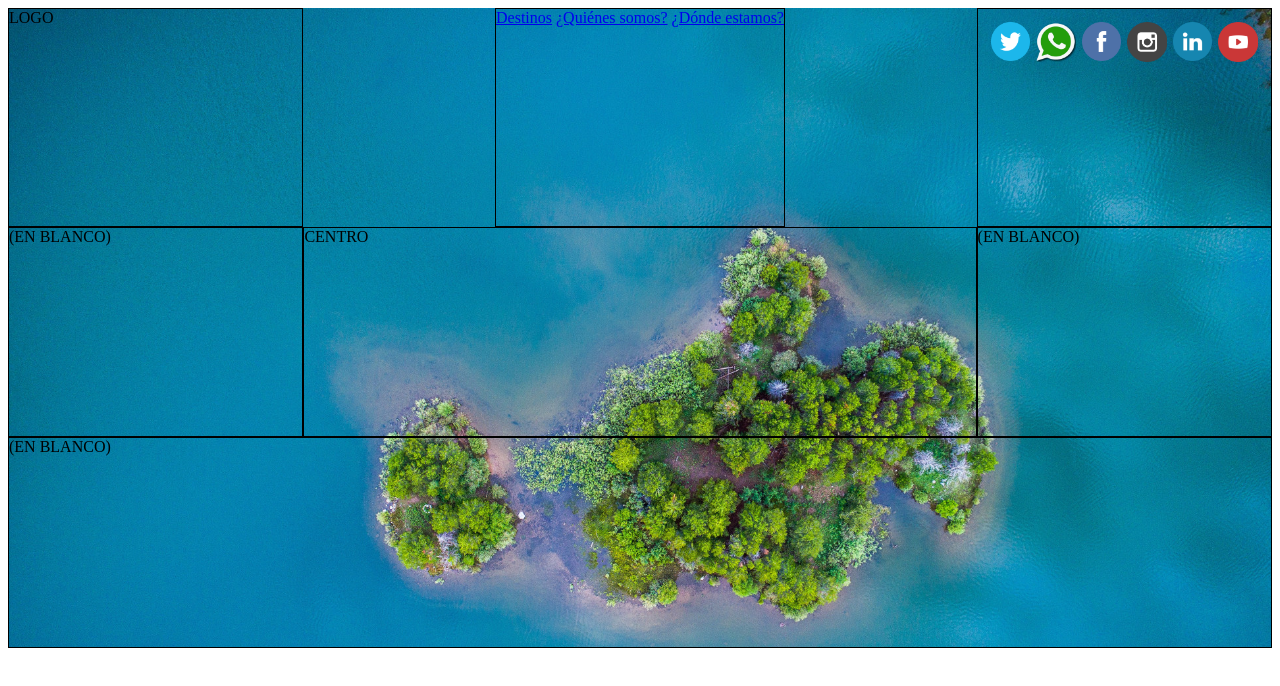
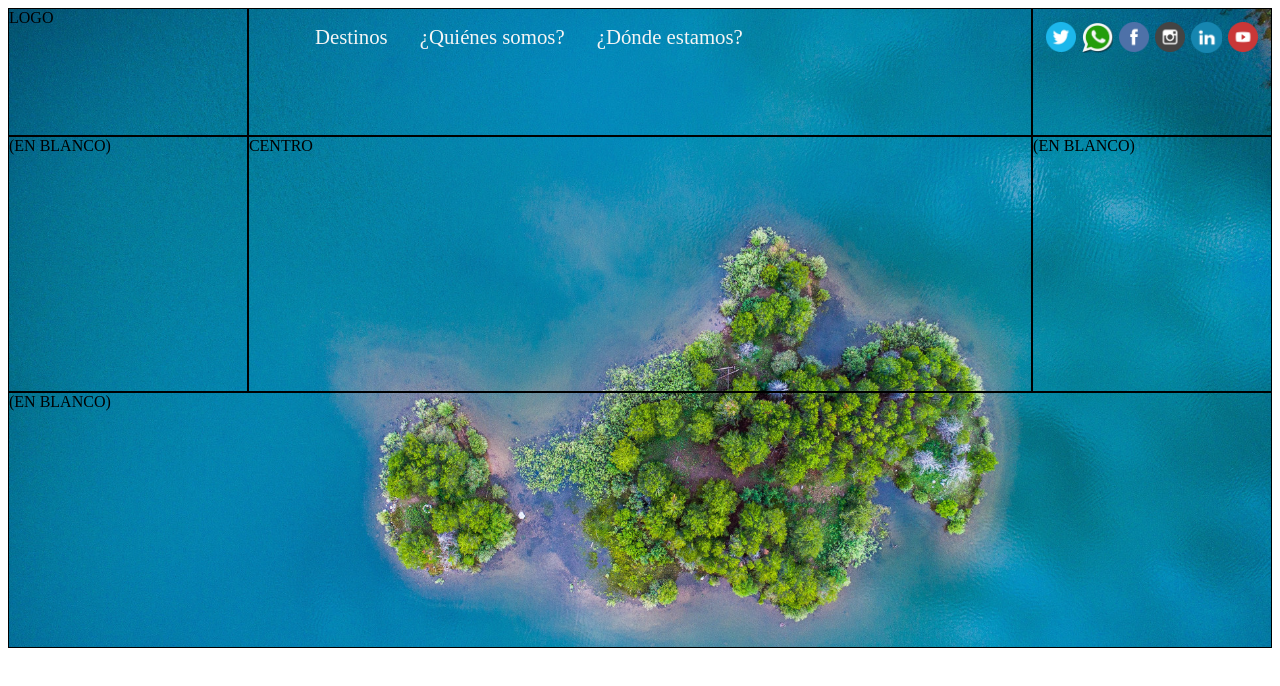
Before and after one commit to Danisaur117/GeeksHubsTravels, a website: page index.html in a window 1280 px wide. Drawn offline with Linux system fonts and the light colour scheme.

Commit message:
Added the navigation bar on top of the page

```diff
--- a/index.html
+++ b/index.html
@@ -15,9 +15,9 @@
             </div>
             <div class="item-menu">
                 <nav class="navbar">
-                    <a href="#" class="link">Destinos</a>
-                    <a href="#" class="link">¿Quiénes somos?</a>
-                    <a href="#" class="link">¿Dónde estamos?</a>
+                    <a href="#" class="option1">Destinos</a>
+                    <a href="#" class="option2">¿Quiénes somos?</a>
+                    <a href="#" class="option3">¿Dónde estamos?</a>
                 </nav>
             </div>
             <div class="item-rrss">
--- a/public/css/index.css
+++ b/public/css/index.css
@@ -1,3 +1,19 @@
+nav {
+    display: grid;
+    grid-template-areas: 'option1 option2 option3';
+    grid-template-columns: auto auto auto;
+    justify-content: start;
+    padding-left: 50px;
+}
+
+nav > a {
+    text-decoration: none;
+}
+
+nav > a:hover {
+    text-decoration: underline;
+}
+
 .header-section{
     background-image: url("../img/cabecera.jpg");
     background-repeat: no-repeat;
@@ -6,6 +22,7 @@
     grid-template-areas: 'logo menu menu rrss'
                          'left center center right'
                          'down down down down';
+    grid-template-rows: auto 40% 40%;
     min-height: 50vw;
 }
 
@@ -31,7 +48,7 @@
 
 .item-menu{
     /* align-self: center; */
-    justify-self: center;
+    /* justify-self: center; */
     border: 1px solid black;
     grid-area: menu;
 }
@@ -97,3 +114,30 @@
     grid-area: logo-yt;
     margin: 3px 3px;
 }
+
+.option1 {
+    /* border: 1px solid black; */
+    color: whitesmoke;
+    font-size: 1.3em;
+    grid-area: option1;
+    min-height: 50px;
+    padding: 1rem 1rem;
+}
+
+.option2 {
+    /* border: 1px solid black; */
+    color: whitesmoke;
+    font-size: 1.3em;
+    grid-area: option2;
+    min-height: 50px;
+    padding: 1rem 1rem;
+}
+
+.option3 {
+    /* border: 1px solid black; */
+    color: whitesmoke;
+    font-size: 1.3em;
+    grid-area: option3;
+    min-height: 50px;
+    padding: 1rem 1rem;
+}
```
